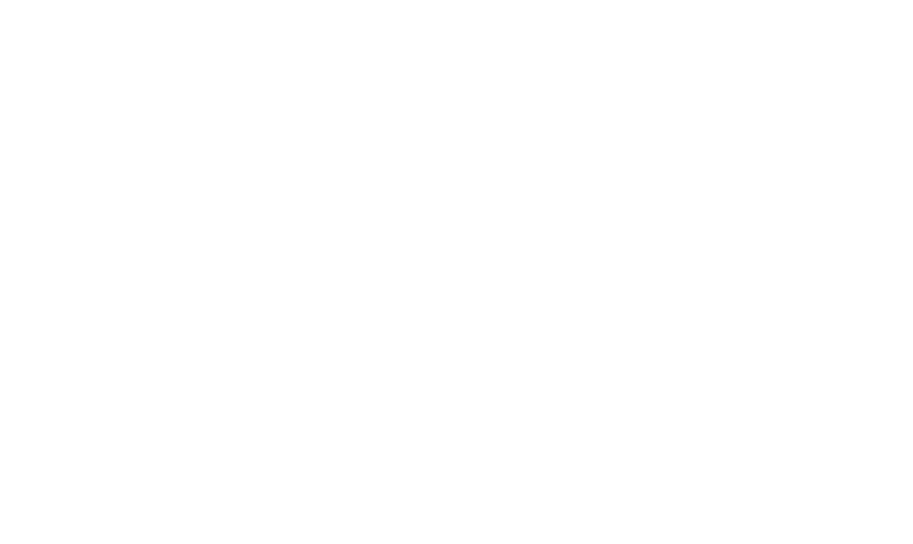
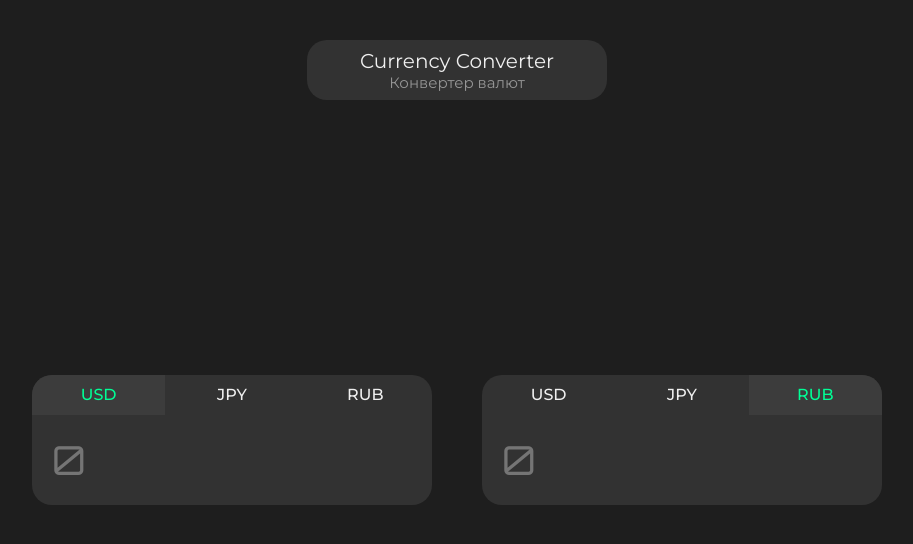
Before and after one commit to zegadb/cur-converter, a plain HTML site: page index.html in a window 1280 px wide. Shown: the whole page, without its empty margins (183-1096 px from the left). Drawn offline with Linux system fonts and the light colour scheme.

Commit message:
added some animations and styling, starting to add api and js

```diff
--- a/index.html
+++ b/index.html
@@ -1,11 +1,37 @@
 <!DOCTYPE html>
 <html>
     <head>
+        <link rel="preconnect" href="https://fonts.googleapis.com">
+        <link rel="preconnect" href="https://fonts.gstatic.com" crossorigin>
+        <link href="https://fonts.googleapis.com/css2?family=Montserrat:ital,wght@0,100..900;1,100..900&display=swap" rel="stylesheet">
+        <link href="https://fonts.googleapis.com/css2?family=Orbitron:wght@400..900&display=swap" rel="stylesheet">
         <title>Currency Converter</title>
         <link rel="stylesheet" href="styles.css">
         <link rel="icon" type="image/x-icon" href="./images/icon.png">
+        <script src="index.js" defer></script>
     </head>
     <body>
-
+        <div id="header">
+            <p id="welcomeMsgHeader">Currency Converter</p>
+            <p id="welcomeMsgHeaderSmall">Конвертер валют</p>
+        </div>
+        <div id="converter">
+            <div id="converterLeftWindow" class="converterWindow">
+                <ul>
+                    <li class="currencySelector selectedLeft">USD</li>
+                    <li class="currencySelector">JPY</li>
+                    <li class="currencySelector">RUB</li>
+                </ul>
+                <input id="currencyInputLeft" class="currencyInput" placeholder="0" type="number"/>
+            </div>
+            <div id="converterRightWindow" class="converterWindow">
+                <ul>
+                    <li class="currencySelector">USD</li>
+                    <li class="currencySelector">JPY</li>
+                    <li class="currencySelector selectedRight">RUB</li>
+                </ul>
+                <input id="currencyInputRight" class="currencyInput" placeholder="0" type="number"/>
+            </div>
+        </div>
     </body>
 </html>
--- /dev/null
+++ b/index.js
@@ -0,0 +1,8 @@
+const collection = document.querySelectorAll('.currencySelector');
+for (let i = 0; i < collection.length; i++) {
+    collection[i].onclick = function () {
+        alert(collection[i].classList.contains('selectedLeft'))
+        // const prev = document.querySelector('')
+        // collection[i].classList.add('')
+    }
+};
--- a/styles.css
+++ b/styles.css
@@ -0,0 +1,134 @@
+* {padding: 0; margin: 0}
+html {
+    width: 100%;
+    height: 100%;
+}
+body {
+    background-color: rgb(30, 30, 30);
+    padding: 40px;
+    height: 100%;
+    overflow: hidden;
+}
+#header {
+    background-color: rgb(50, 50, 50);
+    height: 60px;
+    width: 25%;
+    min-width: fit-content;
+    margin: auto;
+    border-radius: 20px;
+    /* box-shadow: 0 0 30px 0 rgb(40,40,40); */
+    align-content: center;
+}
+@keyframes sizeBump {
+    0% {scale: 1}
+    50% {
+        scale: 1.02;
+        /* background-color: rgb(55,55,55); */
+        box-shadow: 0px 20px 0px 5px rgb(60,60,60);
+    }
+    100% {scale: 1}
+}
+#header:hover {
+    animation-name: sizeBump;
+    animation-duration: 1s;
+}
+#welcomeMsgHeader {
+    font-family: "Montserrat";
+    font-weight: 400;
+    font-size: 20px;
+    width: 100%;
+    color: rgb(240,240,240);
+    text-align: center;
+    user-select: none;
+    /* background-color: white; */
+}
+#welcomeMsgHeaderSmall {
+    font-family: "Montserrat";
+    /* background-color: white; */
+    font-weight: 400;
+    font-size: 15px;
+    width: 100%;
+    color: rgb(150,150,150);
+    text-align: center;
+    user-select: none;
+}
+#converter {
+    display: flex;
+    flex-direction: row;
+    column-gap: 50px;
+    height: 100%;
+    justify-content: center;
+    align-items: center;
+    margin: -60px;
+}
+.converterWindow {
+    width: 400px;
+    height: fit-content;
+    background-color: rgb(50, 50, 50);
+    border-radius: 20px;
+}
+.converterWindow:hover {
+    animation-name: sizeBump;
+    animation-duration: 0.8s;
+}
+ul {
+    list-style-type: none;
+    display: flex;
+    font-family: "Montserrat";
+    font-weight: 500;
+    color: rgb(240,240,240);
+    user-select: none;
+}
+.currencySelector:nth-child(1) {
+    border-radius: 20px 0 0 0;
+}
+.currencySelector:nth-last-child(1) {
+    border-radius: 0 20px 0 0;
+}
+.currencySelector {
+    width: 34%;
+    text-align: center;
+    height: 40px;
+    line-height: 40px;
+}
+@keyframes colorFade {
+    0%   {background-color:rgb(50, 50, 50);}
+    75%  {background-color:rgb(65,75,65);}
+    100% {background-color:rgb(59,59,59);}
+}
+.currencySelector:hover {
+    background-color: rgb(60,60,60);
+    color: rgb(0,255,150);
+    animation-name: colorFade;
+    animation-duration: 0.7s;
+    /* animation-iteration-count: infinite; */
+    animation-timing-function: cubic-bezier(0.5,0.5,0.5,1);
+}
+.converterWindow .selectedRight, .converterWindow .selectedLeft {
+    background-color: rgb(60,60,60);
+    color: rgb(0,255,150);
+}
+input::-webkit-outer-spin-button,
+input::-webkit-inner-spin-button {
+    -webkit-appearance: none;
+}
+input[type='number'] {
+    -moz-appearance:textfield;
+}
+.currencyInput {
+    background: none;
+    border: none;
+    color: rgb(240,240,240);
+    font-family: "Orbitron";
+    font-size: 40px;
+    margin: 20px;
+    width: calc(100% - 40px);
+}
+.currencyInput:focus {
+    border: none;
+    outline: none;
+}
+.currencyInput::selection {
+    color: rgb(0,255,150);
+    background-color: rgb(60,60,60);
+}
```
